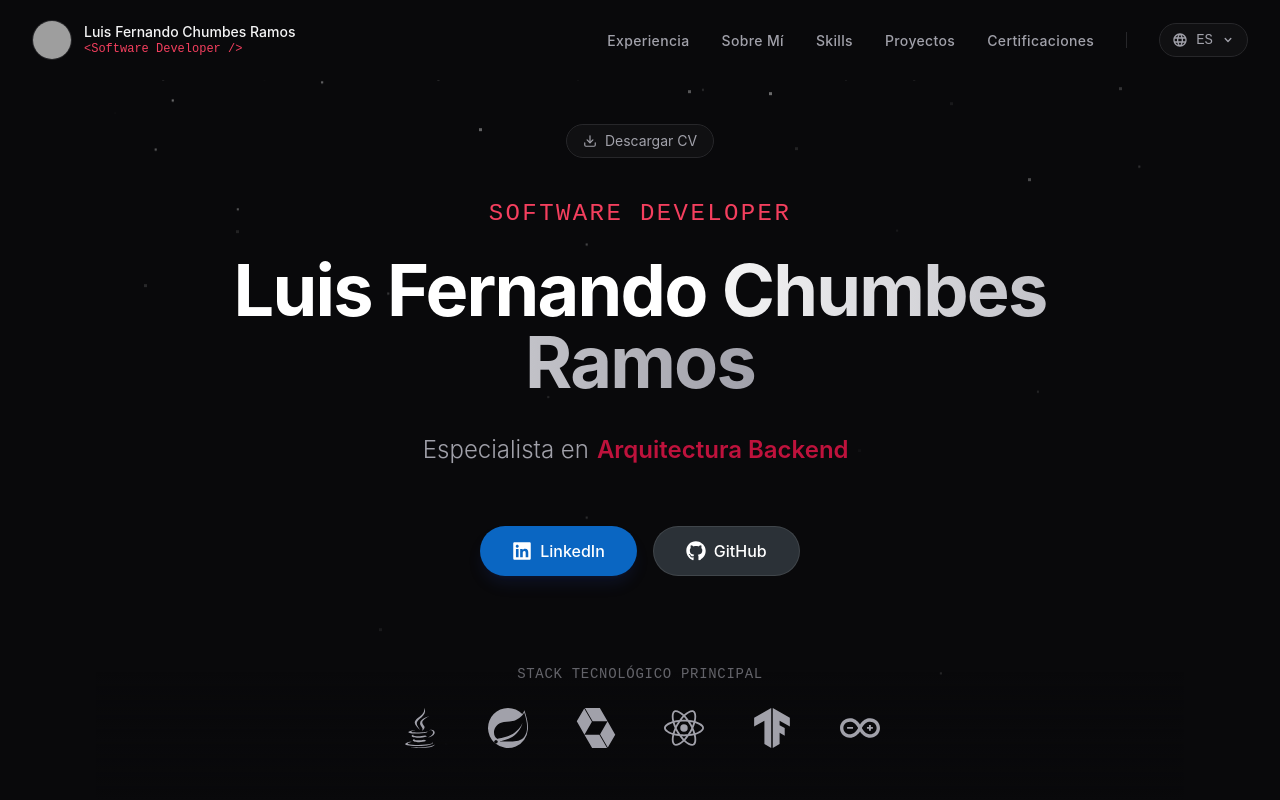
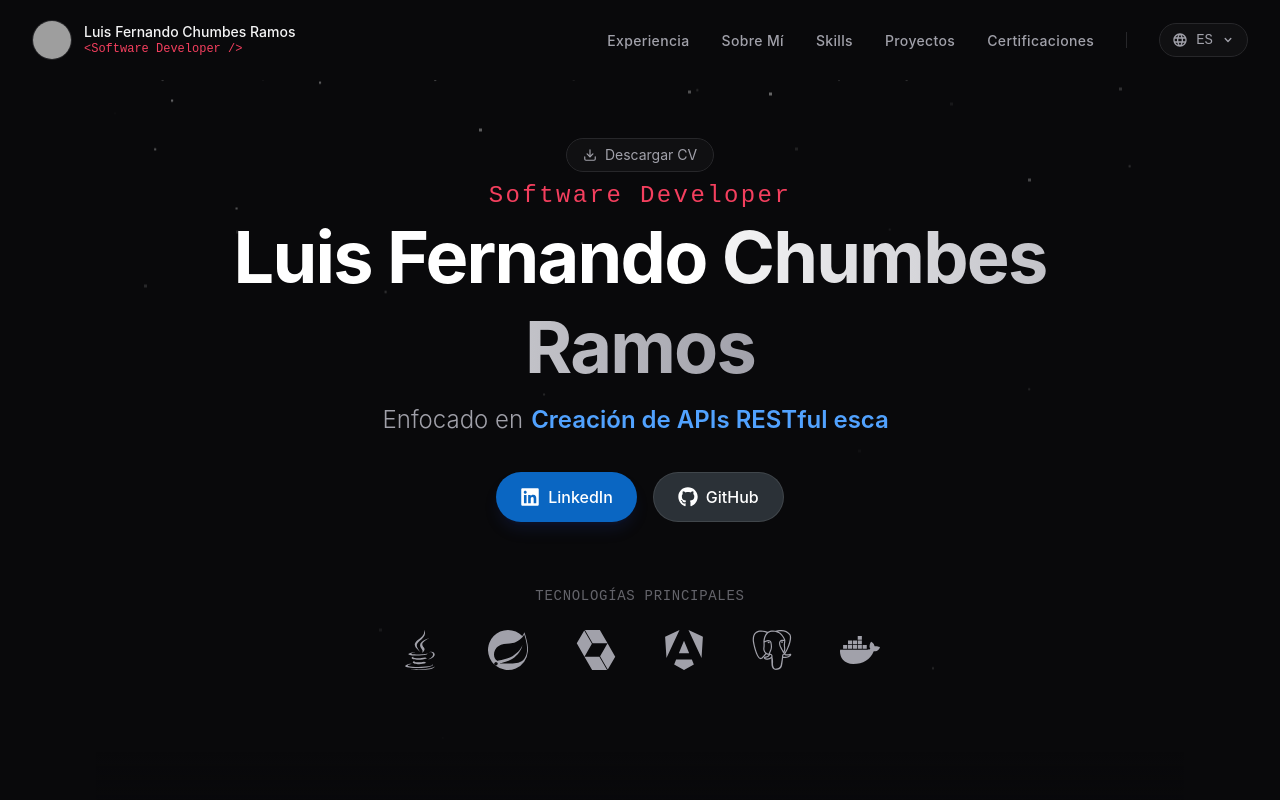
Before and after one commit to Luis3Fernando/Luis3Fernando, a React (Vite) app: page / in a window 1280 px wide. Shown: the top 800 px of the page. Built offline with nearby package versions, Linux system fonts and the light colour scheme; grey boxes are pictures that could not be loaded.

Commit message:
Refactor: Cambios de Hero

```diff
--- a/src/components/sections/Hero.tsx
+++ b/src/components/sections/Hero.tsx
@@ -1,95 +1,87 @@
 import React from 'react';
 import { motion } from 'framer-motion';
 import { TypeAnimation } from 'react-type-animation';
-import { FaGithub, FaLinkedin, FaJava } from 'react-icons/fa';
+import { FaGithub, FaLinkedin, FaJava, FaDocker } from 'react-icons/fa';
 import { FiDownload } from 'react-icons/fi';
-import { SiSpring, SiHibernate, SiReact, SiArduino, SiTensorflow } from 'react-icons/si';
-
-// Importamos el componente modular
+import { SiSpring, SiHibernate, SiAngular, SiPostgresql } from 'react-icons/si';
 import StarBackground from '@components/common/StarBackground';
+import { PROFILE } from '@data/profile';
 
 const TECH_STACK = [
   { icon: FaJava, name: "Java", color: "#E76F00" },
   { icon: SiSpring, name: "Spring Boot", color: "#6DB33F" },
   { icon: SiHibernate, name: "Hibernate", color: "#59666C" },
-  { icon: SiReact, name: "React / Frontend", color: "#61DAFB" },
-  { icon: SiTensorflow, name: "Machine Learning", color: "#FF6F00" },
-  { icon: SiArduino, name: "IoT / ESP32", color: "#00979D" },
+  { icon: SiAngular, name: "Angular", color: "#DD0031" },
+  { icon: SiPostgresql, name: "PostgreSQL", color: "#4169E1" },
+  { icon: FaDocker, name: "Docker", color: "#2496ED" },
 ];
 
 const Hero: React.FC = () => {
   return (
-    <section className="relative min-h-[calc(100vh-5rem)] flex flex-col justify-center items-center text-center px-4 overflow-hidden bg-space">
+    <section className="relative min-h-dvh flex flex-col justify-center items-center text-center px-4 overflow-hidden bg-space">
       <StarBackground />
       <motion.div
         initial={{ opacity: 0, y: 20 }}
         animate={{ opacity: 1, y: 0 }}
         transition={{ duration: 0.8, ease: "easeOut" }}
-        className="relative z-10 flex flex-col items-center gap-6 max-w-4xl"
+        className="relative -mt-36 z-10 flex flex-col items-center gap-x-6 max-w-4xl w-full"
       >
         <motion.a
-          href="/cv.pdf"
+          href={PROFILE.cvUrl}
           download
           whileHover={{ scale: 1.05 }}
           whileTap={{ scale: 0.95 }}
-          className="flex items-center gap-2 px-4 py-1.5 rounded-full border border-space-accent bg-space-lighter/50 backdrop-blur-sm text-xs md:text-sm text-text-muted hover:border-neon hover:text-neon transition-colors cursor-pointer mb-4"
+          className="flex items-center gap-2 px-4 py-1.5 rounded-full border border-space-accent bg-space-lighter/50 backdrop-blur-sm text-xs md:text-sm text-text-muted hover:border-neon hover:text-neon transition-colors cursor-pointer mb-2"
         >
           <FiDownload />
           <span>Descargar CV</span>
         </motion.a>
-
-        <h2 className="text-xl md:text-2xl font-mono text-neon font-medium tracking-widest uppercase">
-          Software Developer
+        <h2 className="text-lg md:text-2xl font-mono text-neon font-medium tracking-widest">
+          {PROFILE.role}
         </h2>
-
-        <h1 className="text-4xl md:text-6xl lg:text-7xl font-bold tracking-tight text-white mb-2">
-          Luis Fernando <span className="text-transparent bg-clip-text bg-gradient-to-r from-text-main to-text-muted">Chumbes Ramos</span>
+        <h1 className="text-3xl sm:text-5xl md:text-7xl font-bold tracking-tight text-white mb-2 leading-tight">
+          {PROFILE.firstName} <br className="md:hidden" />
+          <span className="text-transparent bg-clip-text bg-linear-to-r from-text-main to-text-muted">
+            {PROFILE.lastName}
+          </span>
         </h1>
-
-        <div className="text-xl md:text-2xl text-text-muted font-light h-10 flex flex-col md:flex-row gap-2 items-center">
-          <span>Especialista en </span>
+        <div className="text-lg md:text-2xl text-text-muted font-light h-14 md:h-10 flex flex-col md:flex-row gap-2 items-center justify-center">
+          <span>{PROFILE.subTitle} </span>
           <TypeAnimation
-            sequence={[
-              'Java & Spring Ecosystem',
-              2000,
-              'Arquitectura Backend',
-              2000,
-              'Soluciones IoT',
-              2000
-            ]}
+            sequence={PROFILE.typewriterSentences}
             wrapper="span"
             speed={50}
-            className="text-primary font-semibold"
+            className="text-blue-400 font-semibold"
             repeat={Infinity}
           />
         </div>
-
-        <div className="flex flex-wrap justify-center gap-4 mt-8">
+        <div className="flex flex-wrap justify-center gap-4 mt-6 md:mt-8 w-full">
           <motion.a
-            href="https://linkedin.com/in/tu-usuario"
+            href={PROFILE.social.linkedin}
             target="_blank"
             whileHover={{ scale: 1.05 }}
             whileTap={{ scale: 0.95 }}
-            className="flex items-center gap-2 px-8 py-3 bg-[#0A66C2] text-white rounded-full font-medium hover:bg-[#004182] transition-colors shadow-lg shadow-blue-900/20"
+            className="flex items-center gap-2 px-6 py-3 bg-[#0A66C2] text-white rounded-full font-medium hover:bg-[#004182] transition-colors shadow-lg shadow-blue-900/20 text-sm md:text-base w-full sm:w-auto justify-center"
           >
             <FaLinkedin size={20} />
             LinkedIn
           </motion.a>
           <motion.a
-            href="https://github.com/tu-usuario"
+            href={PROFILE.social.github}
             target="_blank"
             whileHover={{ scale: 1.05 }}
             whileTap={{ scale: 0.95 }}
-            className="flex items-center gap-2 px-8 py-3 bg-[#2b3137] text-white rounded-full font-medium hover:bg-white hover:text-black transition-colors border border-white/10"
+            className="flex items-center gap-2 px-6 py-3 bg-[#2b3137] text-white rounded-full font-medium hover:bg-white hover:text-black transition-colors border border-white/10 text-sm md:text-base w-full sm:w-auto justify-center"
           >
             <FaGithub size={20} />
             GitHub
           </motion.a>
         </div>
-
-        <div className="mt-16 flex flex-col items-center gap-4">
-          <p className="text-sm font-mono text-text-muted opacity-60 uppercase tracking-wider">Stack Tecnológico Principal</p>
-          <div className="flex flex-wrap justify-center gap-6 md:gap-8">
+        <div className="mt-12 md:mt-16 flex flex-col items-center gap-4 w-full">
+          <p className="text-xs md:text-sm font-mono text-text-muted opacity-60 uppercase tracking-wider">
+            Tecnologías Principales
+          </p>
+          <div className="flex flex-wrap justify-center gap-4 md:gap-8 px-2">
             {TECH_STACK.map((tech, index) => (
               <motion.div
                 key={tech.name}
@@ -100,12 +92,11 @@ const Hero: React.FC = () => {
                 className="text-text-muted transition-colors duration-300 cursor-pointer p-2"
                 title={tech.name}
               >
-                <tech.icon size={32} className="md:w-10 md:h-10" />
+                <tech.icon className="w-7 h-7 md:w-10 md:h-10" />
               </motion.div>
             ))}
           </div>
         </div>
-
       </motion.div>
     </section>
   );
--- /dev/null
+++ b/src/data/profile.ts
@@ -0,0 +1,24 @@
+export const PROFILE = {
+  firstName: "Luis Fernando",
+  lastName: "Chumbes Ramos",
+  role: "Software Developer",
+  subTitle: "Enfocado en",
+  cvUrl: "/cv.pdf",
+
+  social: {
+    linkedin: "https://www.linkedin.com/in/luis-fernando3/",
+    github: "https://github.com/Luis3Fernando/Luis3Fernando/",
+    email: "luisfernando3chr@gmail.com"
+  },
+
+  typewriterSentences: [
+    'Desarrollo Backend con Java & Spring',
+    2000,
+    'Creación de APIs RESTful escalables',
+    2000,
+    'Full Stack con Angular & TypeScript',
+    2000,
+    'Integración de Bases de Datos SQL',
+    2000,
+  ]
+};
```
